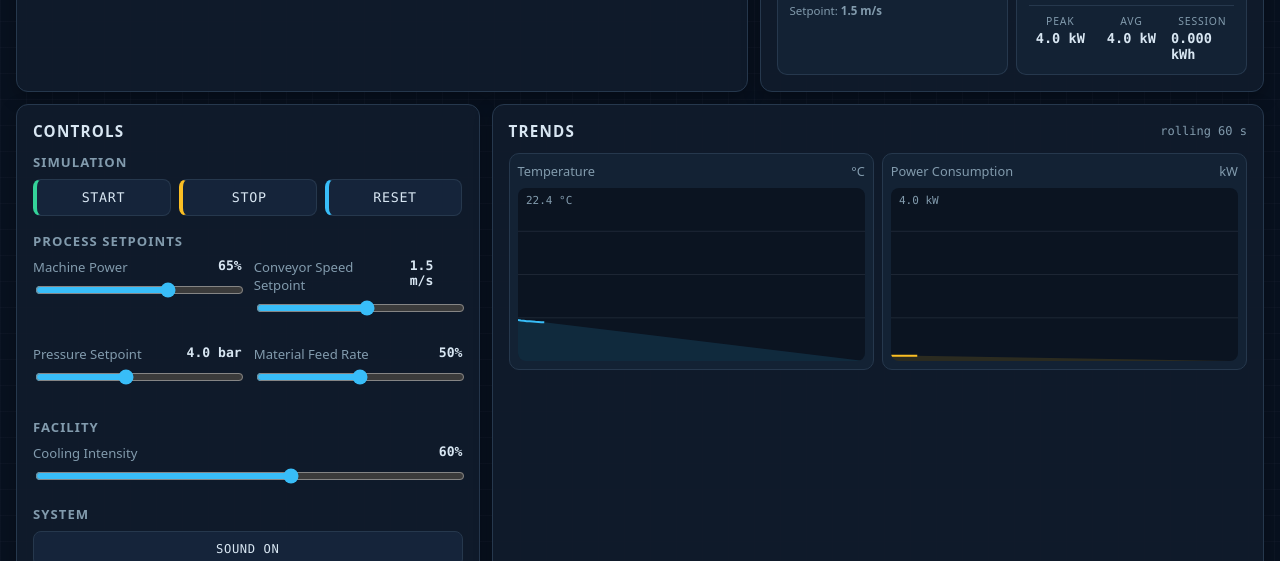
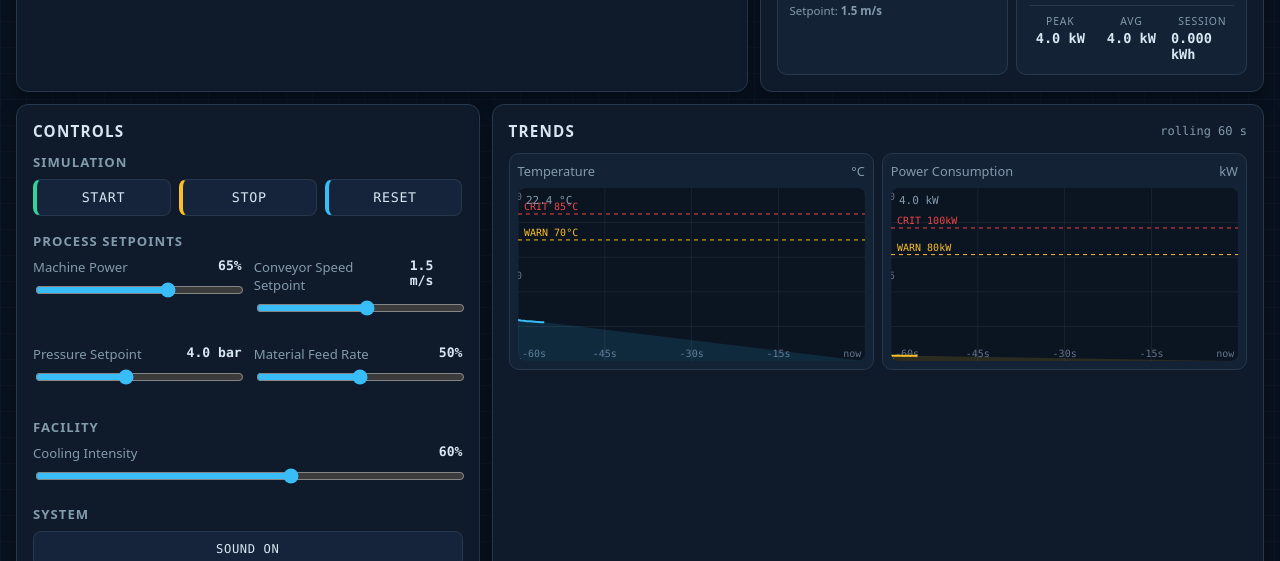
Before and after one commit to HoriusHung/Factory-Dashboard-Simulator, a plain HTML site: page index.html in a window 1280 px wide. Shown: the part 707-1268 px from the top of the page. Drawn offline with Linux system fonts and the light colour scheme.

Commit message:
Polish Trends panel: improve chart readability with threshold lines, time-axis labels, y-axis labels, and increased canvas height

```diff
--- a/script.js
+++ b/script.js
@@ -413,8 +413,8 @@ function updateAlarmStrip() {
 
 /* ------------------------- Trends ------------------------- */
 const charts = {
-  temperature: { canvas: $('temperatureTrend'), color: sensors.temperature.color, max: 100 },
-  power: { canvas: $('powerTrend'), color: sensors.power.color, max: 130 }
+  temperature: { canvas: $('temperatureTrend'), color: sensors.temperature.color, max: 100, sensor: 'temperature' },
+  power: { canvas: $('powerTrend'), color: sensors.power.color, max: 130, sensor: 'power' }
 };
 
 function resizeCanvas(canvas) {
@@ -440,21 +440,19 @@ function drawChart(key) {
   const width = rect.width;
   const height = rect.height;
   const samples = state.samples[key];
+  const sensor = sensors[config.sensor];
 
   ctx.clearRect(0, 0, width, height);
-  ctx.strokeStyle = 'rgba(148, 163, 184, 0.14)';
-  ctx.lineWidth = 1;
 
-  for (let i = 1; i < 4; i += 1) {
-    const y = (height / 4) * i;
-    ctx.beginPath();
-    ctx.moveTo(0, y);
-    ctx.lineTo(width, y);
-    ctx.stroke();
+  // Draw background grid and threshold lines
+  drawGridAndThresholds(ctx, width, height, config, sensor);
+
+  if (samples.length < 2) {
+    drawNoDataLabel(ctx, width, height, config.color);
+    return;
   }
 
-  if (samples.length < 2) return;
-
+  // Draw area fill
   ctx.beginPath();
   samples.forEach((sample, index) => {
     const x = (index / (MAX_SAMPLES - 1)) * width;
@@ -462,20 +460,98 @@ function drawChart(key) {
     if (index === 0) ctx.moveTo(x, y);
     else ctx.lineTo(x, y);
   });
-
-  ctx.strokeStyle = config.color;
-  ctx.lineWidth = 2;
-  ctx.stroke();
-
   ctx.lineTo(width, height);
   ctx.lineTo(0, height);
   ctx.closePath();
   ctx.fillStyle = `${config.color}22`;
   ctx.fill();
 
+  // Draw line
+  ctx.beginPath();
+  samples.forEach((sample, index) => {
+    const x = (index / (MAX_SAMPLES - 1)) * width;
+    const y = height - (Math.max(0, Math.min(config.max, sample.value)) / config.max) * height;
+    if (index === 0) ctx.moveTo(x, y);
+    else ctx.lineTo(x, y);
+  });
+  ctx.strokeStyle = config.color;
+  ctx.lineWidth = 2;
+  ctx.stroke();
+
+  // Draw current value label
   ctx.fillStyle = '#829bad';
   ctx.font = '11px Consolas, monospace';
-  ctx.fillText(`${sensors[key].value.toFixed(sensors[key].decimals)} ${sensors[key].unit}`, 8, 16);
+  ctx.fillText(`${sensor.value.toFixed(sensor.decimals)} ${sensor.unit}`, 8, 16);
+}
+
+function drawGridAndThresholds(ctx, width, height, config, sensor) {
+  const gridColor = 'rgba(148, 163, 184, 0.1)';
+  const labelColor = '#64748b';
+  const font = '10px Consolas, monospace';
+  ctx.font = font;
+
+  // Horizontal grid lines (4 lines = 5 zones)
+  ctx.strokeStyle = gridColor;
+  ctx.lineWidth = 1;
+  for (let i = 1; i < 5; i += 1) {
+    const y = (height / 5) * i;
+    ctx.beginPath();
+    ctx.moveTo(0, y);
+    ctx.lineTo(width, y);
+    ctx.stroke();
+  }
+
+  // Vertical grid lines (time markers: -60s, -45s, -30s, -15s, now)
+  for (let i = 0; i <= 4; i += 1) {
+    const x = (width / 4) * i;
+    ctx.beginPath();
+    ctx.moveTo(x, 0);
+    ctx.lineTo(x, height);
+    ctx.stroke();
+
+    // Time labels at bottom
+    const timeLabels = ['-60s', '-45s', '-30s', '-15s', 'now'];
+    ctx.fillStyle = labelColor;
+    ctx.textAlign = i === 0 ? 'left' : i === 4 ? 'right' : 'center';
+    ctx.fillText(timeLabels[i], x + (i === 0 ? 4 : i === 4 ? -4 : 0), height - 4);
+  }
+
+  // Y-axis labels (min, mid, max)
+  const yLabels = [config.max, Math.round(config.max / 2), 0];
+  ctx.fillStyle = labelColor;
+  ctx.textAlign = 'right';
+  for (let i = 0; i < 3; i += 1) {
+    const y = (height / 2) * i;
+    ctx.fillText(String(yLabels[i]), 4, y + (i === 0 ? 12 : i === 2 ? 4 : 4));
+  }
+
+  // Threshold lines (warning and critical)
+  const drawThreshold = (value, color, label) => {
+    if (value <= 0 || value > config.max) return;
+    const y = height - (value / config.max) * height;
+    ctx.beginPath();
+    ctx.moveTo(0, y);
+    ctx.lineTo(width, y);
+    ctx.strokeStyle = color;
+    ctx.lineWidth = 1;
+    ctx.setLineDash([4, 4]);
+    ctx.stroke();
+    ctx.setLineDash([]);
+    // Threshold label
+    ctx.fillStyle = color;
+    ctx.textAlign = 'left';
+    ctx.fillText(`${label} ${value}${sensor.unit}`, 6, y - 4);
+  };
+
+  drawThreshold(sensor.warning, '#fbbf24', 'WARN');
+  drawThreshold(sensor.critical, '#ef4444', 'CRIT');
+}
+
+function drawNoDataLabel(ctx, width, height, color) {
+  ctx.fillStyle = '#64748b';
+  ctx.font = '12px Consolas, monospace';
+  ctx.textAlign = 'center';
+  ctx.fillText('Waiting for data...', width / 2, height / 2);
 }
 
 function drawCharts() {
--- a/styles.css
+++ b/styles.css
@@ -398,7 +398,7 @@ input[type="range"] { width: 100%; accent-color: var(--cyan); }
 .trends-grid { display: grid; grid-template-columns: repeat(2, minmax(0, 1fr)); gap: var(--space-2); }
 .trend-card { border: 1px solid var(--line); border-radius: var(--radius-md); padding: var(--space-2); background: var(--panel-2); height: 100%; display: flex; flex-direction: column; }
 .trend-title { display: flex; justify-content: space-between; color: var(--muted); font-size: 0.8rem; margin-bottom: var(--space-2); }
-.trend-card canvas { width: 100%; height: 180px; display: block; background: #0b1421; border-radius: 8px; flex: 1; }
+.trend-card canvas { width: 100%; height: 220px; display: block; background: #0b1421; border-radius: 8px; flex: 1; }
 
 .history-stream { list-style: none; margin: 0; padding: 0; display: grid; gap: var(--space-2); max-height: 320px; overflow-y: auto; }
 .history-stream li { display: grid; grid-template-columns: 84px 86px minmax(0, 1fr) 74px; gap: var(--space-2); align-items: center; border: 1px solid rgba(38, 56, 77, .7); border-radius: var(--radius-sm); padding: 9px 10px; background: rgba(11, 20, 33, .45); position: relative; }
```
